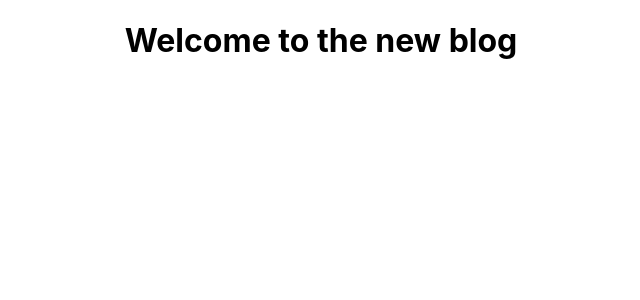
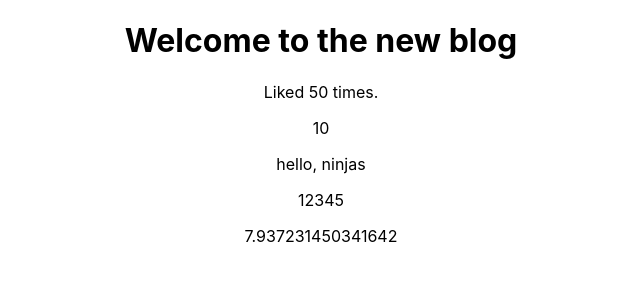
Before and after one commit to Adriantutuianu/react-2022, a React (Create React App) app: page / in a window 1280 px wide. Shown: the top 300 px of the page, without its empty margins (319-959 px from the left). Built offline with nearby package versions, Linux system fonts and the light colour scheme.

Commit message:
Example variables with dynamic values in jsx

```diff
--- a/src/App.js
+++ b/src/App.js
@@ -2,10 +2,18 @@
 
 function App() {
   const title = "Welcome to the new blog";
+  const likes = 50;
+
   return (
     <div className="App">
       <div className="content">
         <h1>{title}</h1>
+        <p>Liked {likes} times.</p>
+
+        <p>{10}</p>
+        <p>{"hello, ninjas"}</p>
+        <p>{[1, 2, 3, 4, 5]}</p>
+        <p>{Math.random() * 10}</p>
       </div>
     </div>
   );
```
